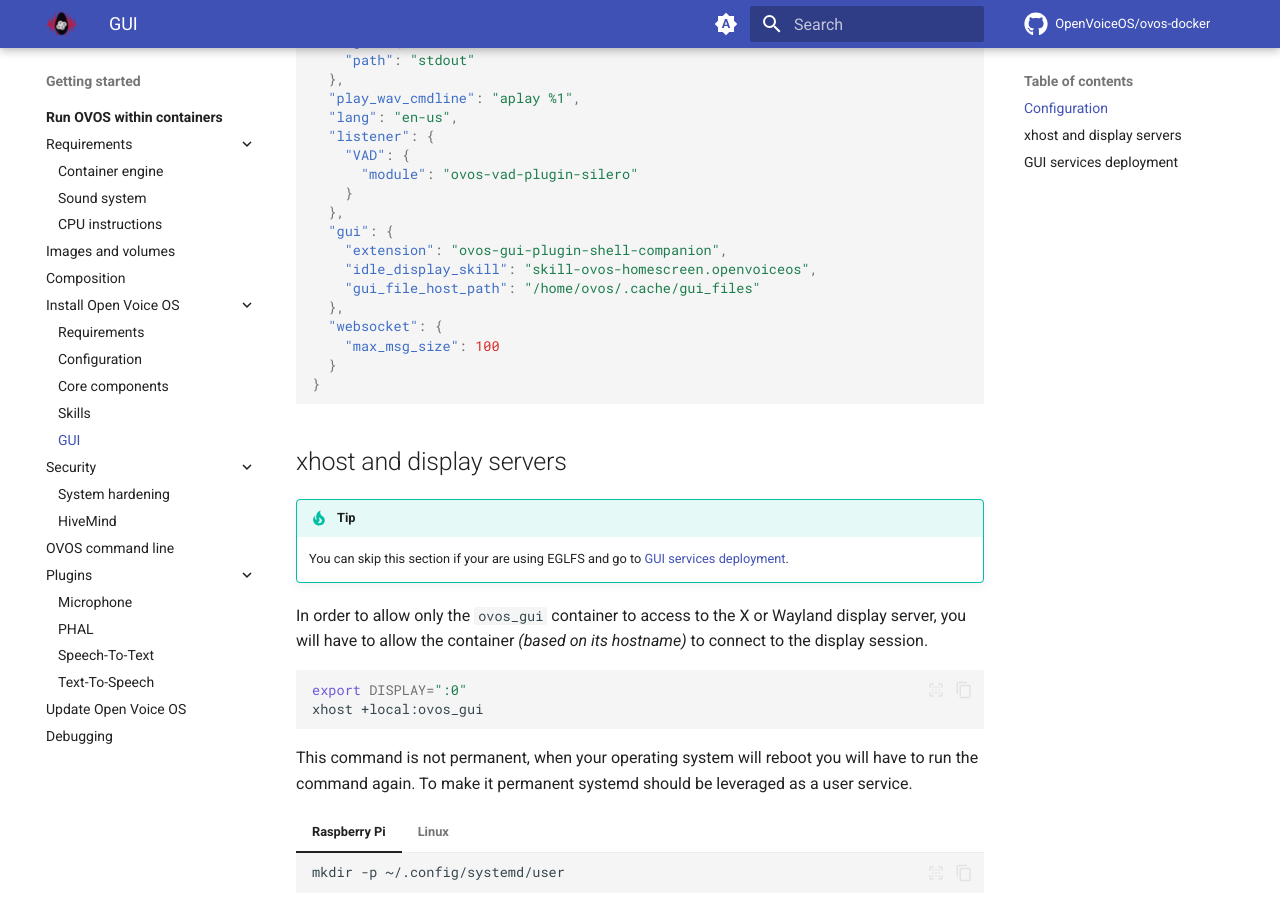
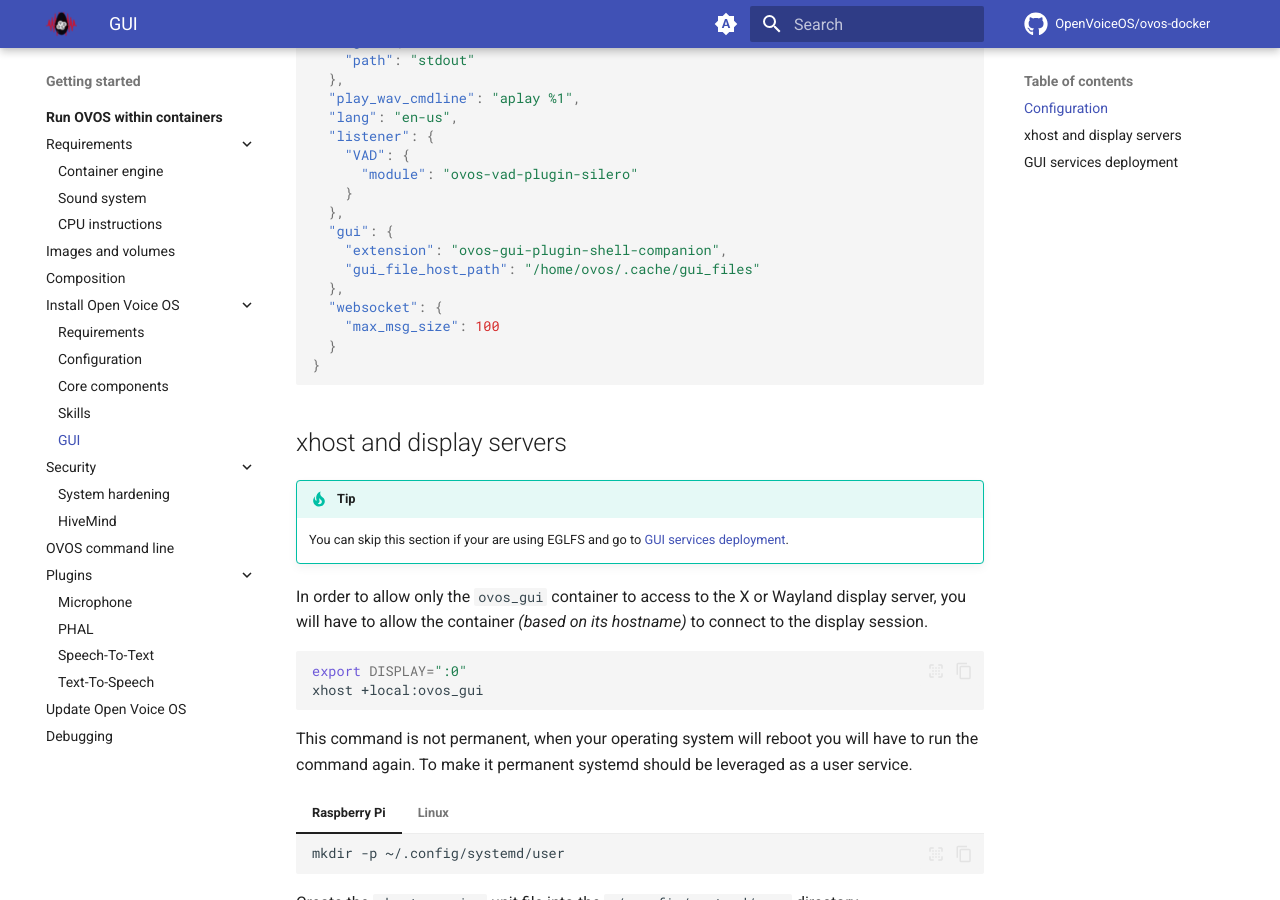
Before and after one commit to OpenVoiceOS/ovos-docker, an MkDocs documentation site: the page built from docs/getting-started/docker/installation/gui.md, in a window 1280 px wide and 900 px high, scrolled down 970 px. Built offline with MkDocs 1.6.1 and Material for MkDocs 9.7.7, drawn with Linux system fonts in a browser that asks for light colours; emoji names are drawn with the system emoji font; plug-ins that fetch from the network failed and are left out; comment, search, counter and statistics services are not loaded.

Commit message:
[gui] Remove unused option

````diff
--- a/docs/getting-started/docker/installation/gui.md
+++ b/docs/getting-started/docker/installation/gui.md
@@ -6,8 +6,8 @@
 
 The Open Voice OS GUI supports two types of system execution:
 
-  - Using [X](https://en.wikipedia.org/wiki/X_Window_System) or [Wayland](https://en.wikipedia.org/wiki/Wayland_(protocol)) display servers
-  - Using [EGLFS](https://doc.qt.io/qt-6/embedded-linux.html#eglfs) which doesn't require any display server which is perfect for headless installation
+- Using [X](https://en.wikipedia.org/wiki/X_Window_System) or [Wayland](<https://en.wikipedia.org/wiki/Wayland_(protocol)>) display servers
+- Using [EGLFS](https://doc.qt.io/qt-6/embedded-linux.html#eglfs) which doesn't require any display server which is perfect for headless installation
 
 When using EGLFS, the `DISPLAY` variable from the `.env` [composition environment file](../composition.md#environment-files) must be removed or commented as if present the X or Wayland display servers will be tried first and result in an `ovos_gui` container in error.
 
@@ -35,7 +35,6 @@ The `ovos-gui-messagebus` component must be configured in order to receive the Q
   },
   "gui": {
     "extension": "ovos-gui-plugin-shell-companion",
-    "idle_display_skill": "skill-ovos-homescreen.openvoiceos",
     "gui_file_host_path": "/home/ovos/.cache/gui_files"
   },
   "websocket": {
@@ -50,7 +49,7 @@ The `ovos-gui-messagebus` component must be configured in order to receive the Q
 
     You can skip this section if your are using EGLFS and go to [GUI services deployment](#gui-services-deployment).
 
-In order to allow only the `ovos_gui` container to access to the X or Wayland display server, you will have to allow the container *(based on its hostname)* to connect to the display session.
+In order to allow only the `ovos_gui` container to access to the X or Wayland display server, you will have to allow the container _(based on its hostname)_ to connect to the display session.
 
 ```bash
 export DISPLAY=":0"
````
